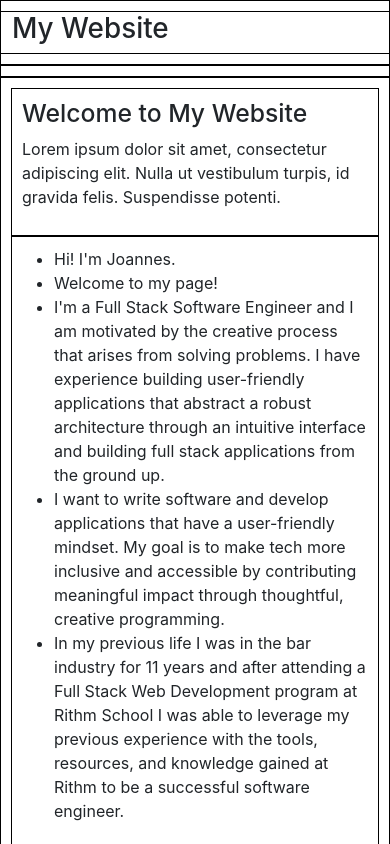
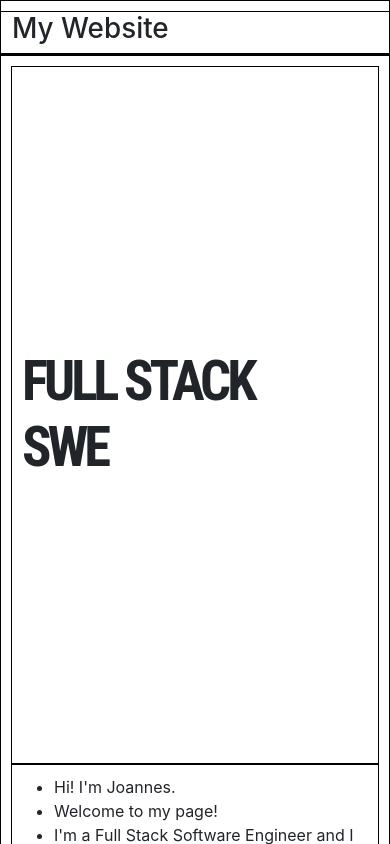
Before and after one commit to JoHeyJo/website-2.0, a React (Create React App) app: page / in a window 390 px wide. Shown: the top 844 px of the page. Built offline with nearby package versions, Linux system fonts and the light colour scheme.

Commit message:
Responsive Banner font

```diff
--- a/src/App.tsx
+++ b/src/App.tsx
@@ -2,30 +2,25 @@ import React from 'react';
 import { Container, Row, Col } from 'react-bootstrap';
 import { containerStyle, navColStyle, mainColStyle, sectionStyle, rowStyle } from './styles';
 import Bio from './Bio';
+import Banner from './Banner';
 
 function App() {
-
-
   const colStyle = {}
   return (
-    <div>
+    <Container fluid style={containerStyle}>
       {/* Header */}
       <header>
-        <Container style={containerStyle}>
         <Row style={rowStyle}>
           <Col style={colStyle}>
             <h1>My Website</h1>
           </Col>
         </Row>
-        </Container>
       </header>
 
       {/* Main Content */}
-      <main>
-        <Container style={containerStyle}>
         <Row style={rowStyle}>
           {/* Navigation Sidebar (Left) */}
-            <Col md={3} className="d-none d-md-block" style={navColStyle}>
+          <Col md={2} className="d-none d-md-block" style={navColStyle}>
             <nav>
               <h2>Navigation</h2>
               <ul>
@@ -35,14 +30,13 @@ function App() {
               </ul>
             </nav>
           </Col>
-
           {/* Main Section */}
-            <Col xs={12} md={9} style={mainColStyle}>
-              <section id="section1" style={sectionStyle}>
-                <h2>Welcome to My Website</h2>
-                <p>Lorem ipsum dolor sit amet, consectetur adipiscing elit. Nulla ut vestibulum turpis, id gravida felis. Suspendisse potenti.</p>
+          <Col xs={12} md={10} style={mainColStyle}>
+            <main id='Home-main-section'>
+              <section id="Home-Banner" style={sectionStyle}>
+                <Banner />
               </section>
-              <section id="section2" style={sectionStyle}>
+              <section id="Home-Bio" style={sectionStyle}>
                 <Bio />
               </section>
               <section id="section3" style={sectionStyle}>
@@ -54,22 +48,18 @@ function App() {
                   <li>SEO Services</li>
                 </ul>
               </section>
+            </main>
           </Col>
         </Row>
-        </Container>
-      </main>
-
       {/* Footer */}
       <footer>
-        <Container style={containerStyle}>
         <Row style={rowStyle}>
           <Col style={colStyle}>
             <p>&copy; 2023 My Website</p>
           </Col>
         </Row>
+      </footer>
     </Container>
-      </footer>
-    </div>
   );
 }
 
--- /dev/null
+++ b/src/Banner.tsx
@@ -0,0 +1,23 @@
+import React, { useState, useEffect } from "react";
+import './styles/Banner.css'
+// import './fontSize.css'
+
+function Banner() {
+  const [width, setWidth] = useState(window.innerWidth);
+  console.log(width)
+  useEffect(() => {
+    function handleResize() {
+      setWidth(window.innerWidth)
+    }
+    window.addEventListener("resize", handleResize)
+  }, [])
+
+  return (
+    <div className="Banner">
+      <div className="full-stack">Full Stack</div>
+      <div className="swe">swe</div>
+    </div>
+  )
+}
+
+export default Banner;
--- /dev/null
+++ b/src/styles/Banner.css
@@ -0,0 +1,40 @@
+.Banner {
+  /* Take up 80% of the viewport height */
+  height: 80vh;
+  display: flex;
+  flex-direction: column;
+  justify-content: center;
+  /* Example background color */
+  align-items: flex-start;
+}
+
+.full-stack {
+  /* font-size: calc(100% + 10vw + 10vh); */
+  /* Minimum 2rem, scalable with viewport width, maximum 15rem */
+  font-size: clamp(2rem, 14vw, 20rem);
+  line-height: 1;
+  white-space: nowrap;
+}
+
+.swe {
+  /* font-size: calc(100% + 10vw + 10vh); */
+  /* Minimum 1.5rem, scalable with viewport width, maximum 12rem */
+  font-size: clamp(2rem, 14vw, 15rem);
+  margin-top: -1rem;
+  line-height: 1;
+}
+
+.full-stack,
+.swe {
+  font-family: 'Roboto Condensed', sans-serif;
+  text-transform: uppercase;
+  letter-spacing: -.813rem;
+  font-weight: bold;
+}
+/* Handle letter spacing on smaller screens <768  */
+@media (max-width: 768px) {
+  .full-stack, .swe {
+    letter-spacing: -.250rem;
+    line-height: 1.5;
+  }
+}
```
Lines whose indentation alone changed are shown as unchanged.
